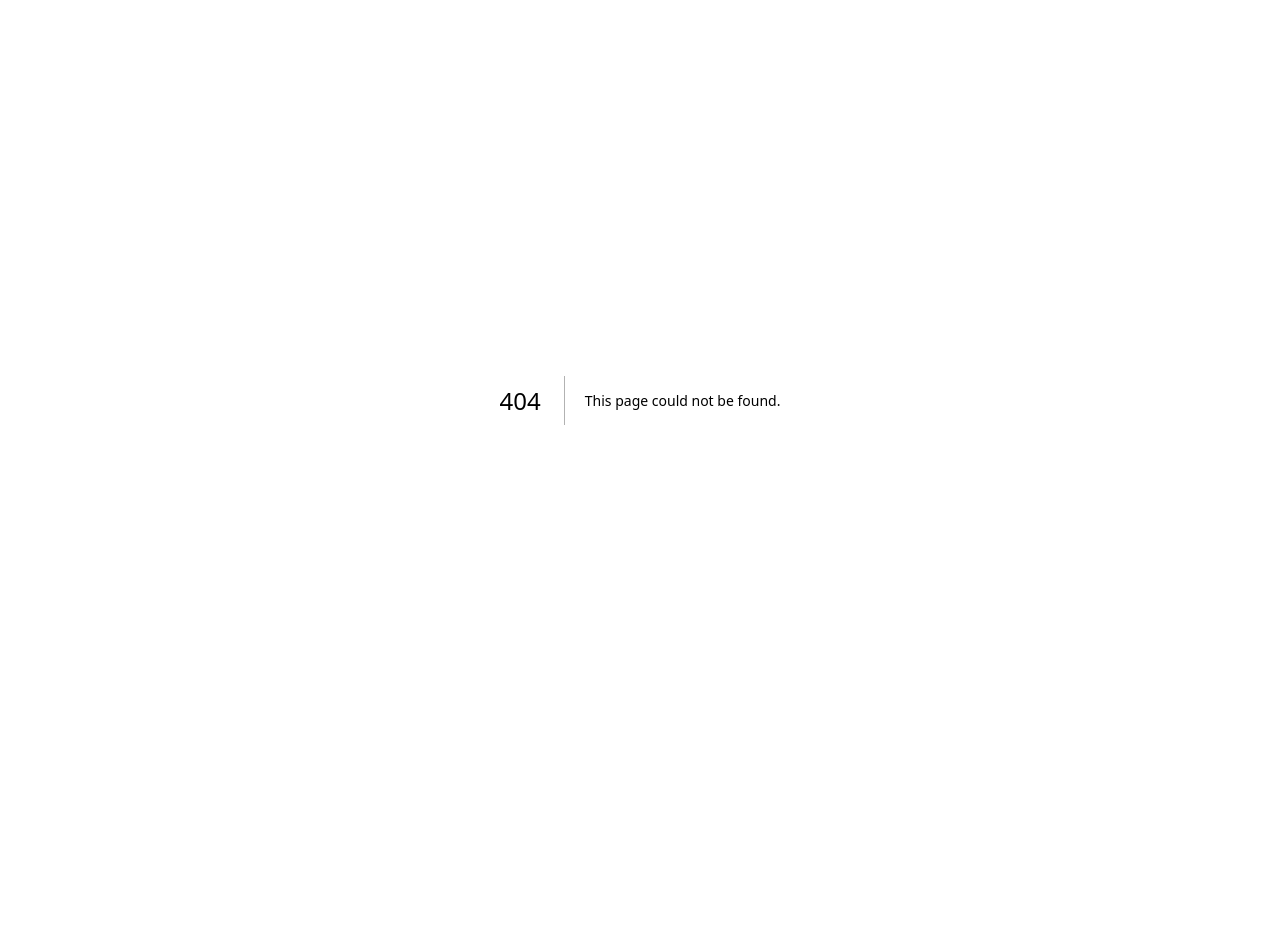
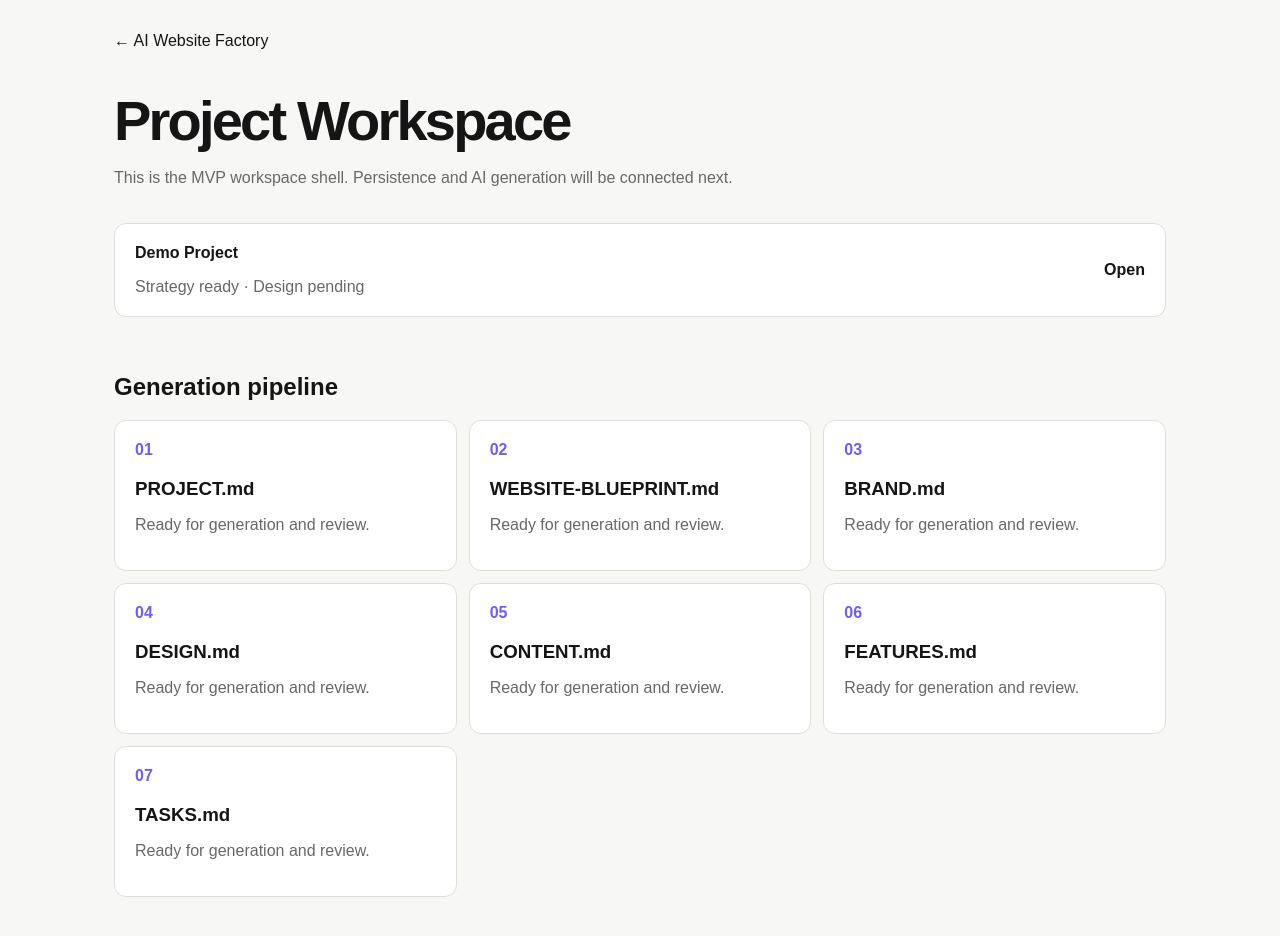
Before and after one commit to palainirban/Ai-Website-Factory, a Next.js app in the folder apps/web/: page /projects in a window 1280 px wide. Before the commit this address had no page. Shown: the top 936 px of the page. Before the commit the page ends 800 px from the top, so only its background shows below. Built offline with nearby package versions, Linux system fonts and the light colour scheme.

Commit message:
feat: scaffold web app and add apps/web/app/projects/page.tsx

```diff
--- /dev/null
+++ b/apps/web/app/projects/page.tsx
@@ -0,0 +1,35 @@
+const documents = ["PROJECT.md", "WEBSITE-BLUEPRINT.md", "BRAND.md", "DESIGN.md", "CONTENT.md", "FEATURES.md", "TASKS.md"];
+
+export default function ProjectsPage() {
+  return (
+    <main>
+      <a href="/">← AI Website Factory</a>
+      <h1>Project Workspace</h1>
+      <p className="muted">This is the MVP workspace shell. Persistence and AI generation will be connected next.</p>
+      <section>
+        <div className="project">
+          <div><strong>Demo Project</strong><p>Strategy ready · Design pending</p></div>
+          <a href="/new-project">Open</a>
+        </div>
+      </section>
+      <h2>Generation pipeline</h2>
+      <div className="grid">
+        {documents.map((doc, index) => <article key={doc}><span>0{index + 1}</span><h3>{doc}</h3><p>Ready for generation and review.</p></article>)}
+      </div>
+      <style>{`
+        main { max-width: 1100px; margin: 0 auto; padding: 32px 24px 80px; }
+        h1 { font-size: 56px; letter-spacing: -.05em; margin-bottom: 8px; }
+        .muted, p { color: var(--muted); }
+        section { margin: 36px 0 56px; }
+        .project { display: flex; justify-content: space-between; align-items: center; background: white; border: 1px solid var(--line); padding: 20px; border-radius: 12px; }
+        .project p { margin-bottom: 0; }
+        .project a { font-weight: 700; }
+        .grid { display: grid; grid-template-columns: repeat(3, 1fr); gap: 12px; }
+        article { background: white; border: 1px solid var(--line); border-radius: 12px; padding: 20px; }
+        article span { color: var(--accent); font-weight: 700; }
+        h3 { margin-bottom: 8px; }
+        @media (max-width: 700px) { .grid { grid-template-columns: 1fr; } h1 { font-size: 42px; } }
+      `}</style>
+    </main>
+  );
+}
```
